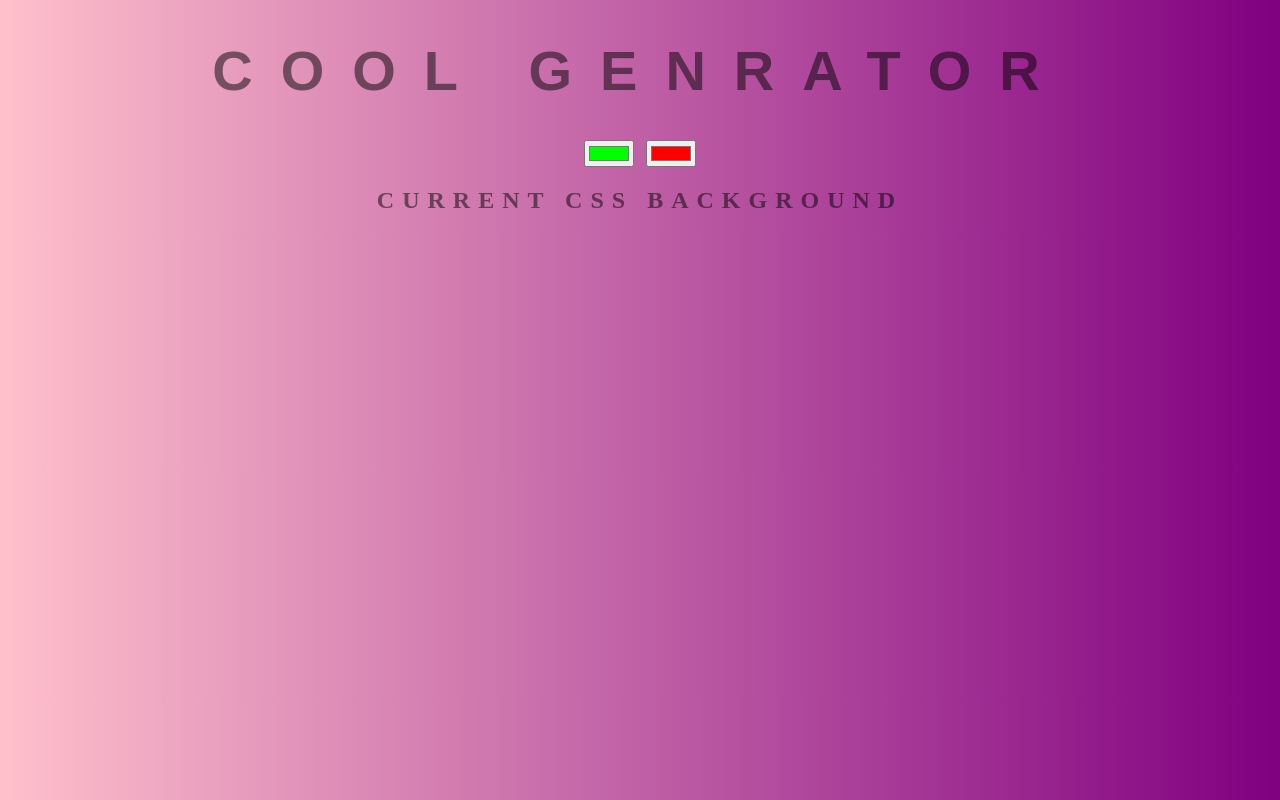
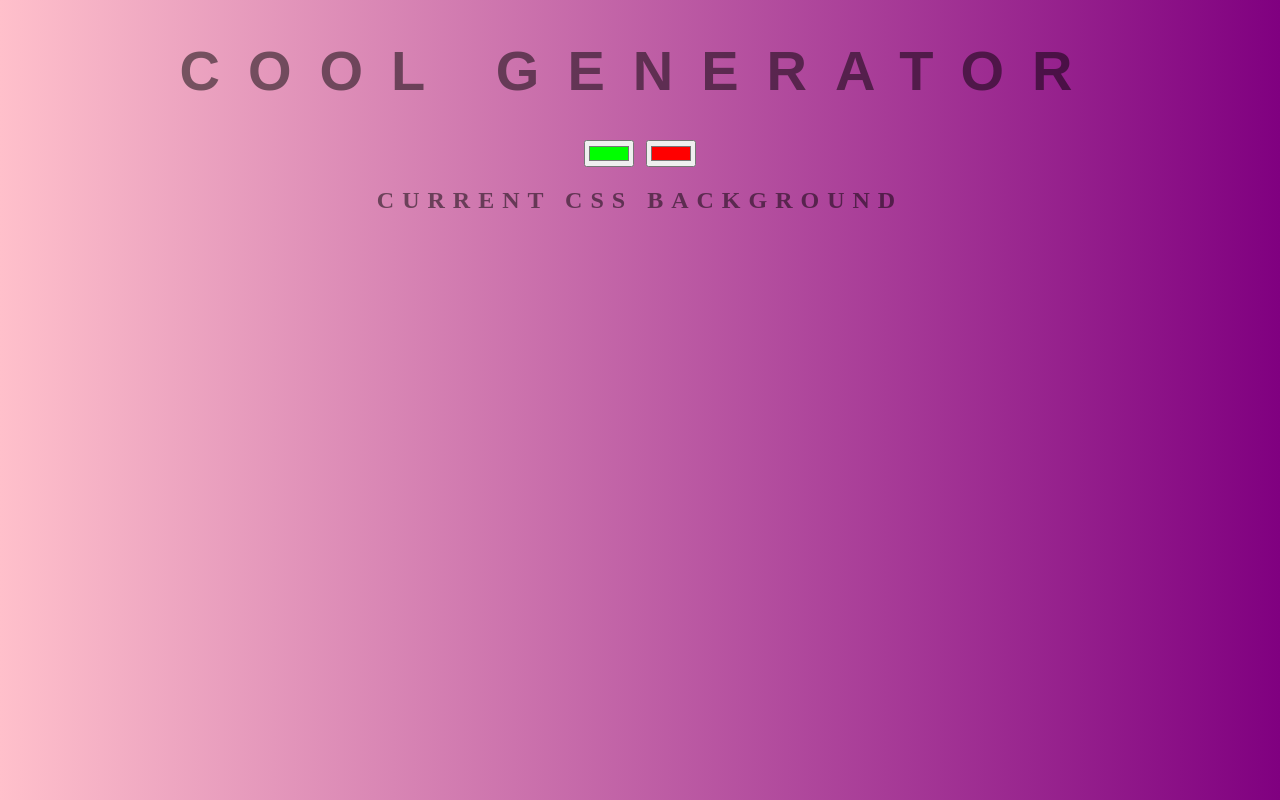
Before and after one commit to ruttyockling14/background-generator, a plain HTML site: page index.html in a window 1280 px wide. Drawn offline with Linux system fonts and the light colour scheme.

Commit message:
capitalize title

```diff
--- a/index.html
+++ b/index.html
@@ -5,7 +5,7 @@
 	<link rel="stylesheet" type="text/css" href="style.css">
 </head>
 <body id="gradient">
-   <h1>Cool Genrator</h1>
+   <h1>COOL Generator</h1>
    <input class="color1" type="color" name="color1" value="#00ff00">
    <input class="color2" type="color" name="color2" value="#ff0000">
    <h2>Current CSS Background</h2>
```
